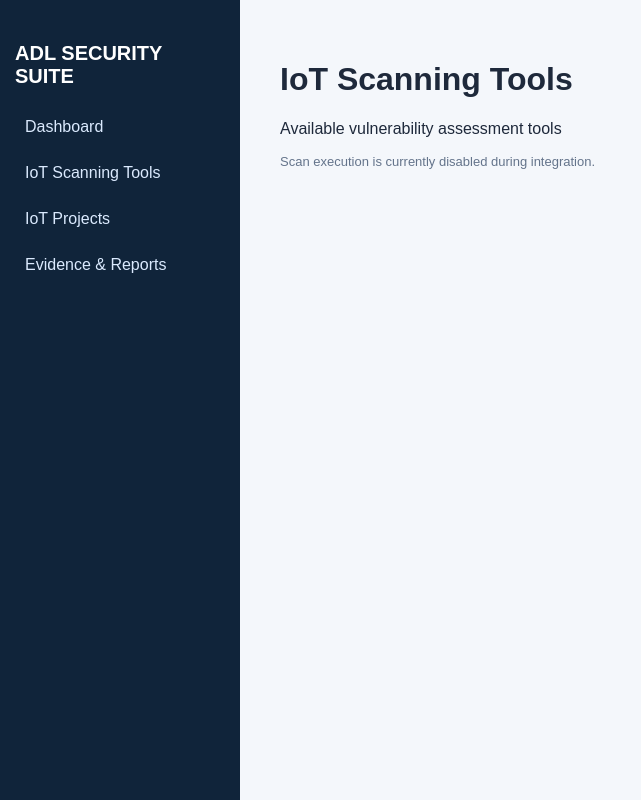
After one commit to Pitoche/ADL-Security-Suite, a Flask app: template templates/iot_scanners.html in a window 1280 px wide. The commit adds this page. Shown: the whole page, without its empty margins (0-641 px from the left). Run offline with Flask 3, Linux system fonts and the light colour scheme; the template is opened without the code that fills it, so the values that code supplies are empty; parts of the project's set-up code (start-up, migrations or seed data) failed here and were passed over; some libraries are stand-ins or nearby versions.

Commit message:
Add IoT scanner interface to dashboard

```diff
--- a/modules/iot/routes.py
+++ b/modules/iot/routes.py
@@ -170,11 +170,10 @@ def create_project():
 @login_required
 def scanner_catalogue():
     """List approved IoT scanning tools without executing them."""
-    from flask import jsonify
+    from flask import render_template
     from .scanner_catalog import SCANNER_CATALOG
 
-    return jsonify({
-        "categories": SCANNER_CATALOG,
-        "total_tools": sum(len(tools) for tools in SCANNER_CATALOG.values()),
-        "execution_enabled": False,
-    })
+    return render_template(
+        "iot_scanners.html",
+        categories=SCANNER_CATALOG,
+    )
--- a/templates/dashboard.html
+++ b/templates/dashboard.html
@@ -65,6 +65,7 @@ body {
 <h2>ADL SECURITY SUITE</h2>
 <a href="/">Dashboard</a>
 <a href="{{ iot_url }}">IoT Vulnerability</a>
+<a href="/iot/scanners">IoT Scanning Tools</a>
 <a href="#dos">DoS Testing</a>
 <a href="/reports">Evidence & Reports</a>
 <a href="#passwords">Password Manager</a>
--- /dev/null
+++ b/templates/iot_scanners.html
@@ -0,0 +1,91 @@
+<!DOCTYPE html>
+<html lang="en">
+<head>
+<meta charset="UTF-8">
+<meta name="viewport" content="width=device-width, initial-scale=1">
+<title>IoT Scanning Tools - ADL Security Suite</title>
+<style>
+body {
+    margin: 0;
+    font-family: Arial, sans-serif;
+    background: #f4f7fb;
+    color: #1e293b;
+}
+.sidebar {
+    width: 240px;
+    height: 100vh;
+    background: #10243a;
+    color: white;
+    position: fixed;
+    padding: 25px 15px;
+    box-sizing: border-box;
+}
+.sidebar h2 { font-size: 20px; }
+.sidebar a {
+    display: block;
+    color: #dbeafe;
+    text-decoration: none;
+    padding: 14px 10px;
+}
+.sidebar a:hover { background: #1e3a5f; }
+.main {
+    margin-left: 240px;
+    padding: 40px;
+}
+.cards {
+    display: flex;
+    flex-wrap: wrap;
+    gap: 20px;
+}
+.card {
+    background: white;
+    padding: 25px;
+    width: 260px;
+    border-radius: 10px;
+    box-shadow: 0 2px 8px #0001;
+}
+.card h3 { color: #2563eb; }
+.tool {
+    padding: 10px 0;
+    border-bottom: 1px solid #e2e8f0;
+}
+.status {
+    color: #64748b;
+    font-size: 13px;
+}
+</style>
+</head>
+<body>
+
+<aside class="sidebar">
+<h2>ADL SECURITY SUITE</h2>
+<a href="/">Dashboard</a>
+<a href="/iot/scanners">IoT Scanning Tools</a>
+<a href="/iot/projects">IoT Projects</a>
+<a href="/reports">Evidence & Reports</a>
+</aside>
+
+<main class="main">
+<h1>IoT Scanning Tools</h1>
+<p>Available vulnerability assessment tools</p>
+<p class="status">Scan execution is currently disabled during integration.</p>
+
+<div class="cards">
+{% for category, tools in categories.items() %}
+<section class="card">
+<h3>{{ category|replace('-', ' ')|title }} Analysis</h3>
+
+{% for tool in tools %}
+<div class="tool">
+<strong>{{ tool }}</strong>
+<div class="status">Available in catalogue — execution disabled</div>
+</div>
+{% endfor %}
+
+</section>
+{% endfor %}
+</div>
+
+</main>
+</body>
+</html>
```
